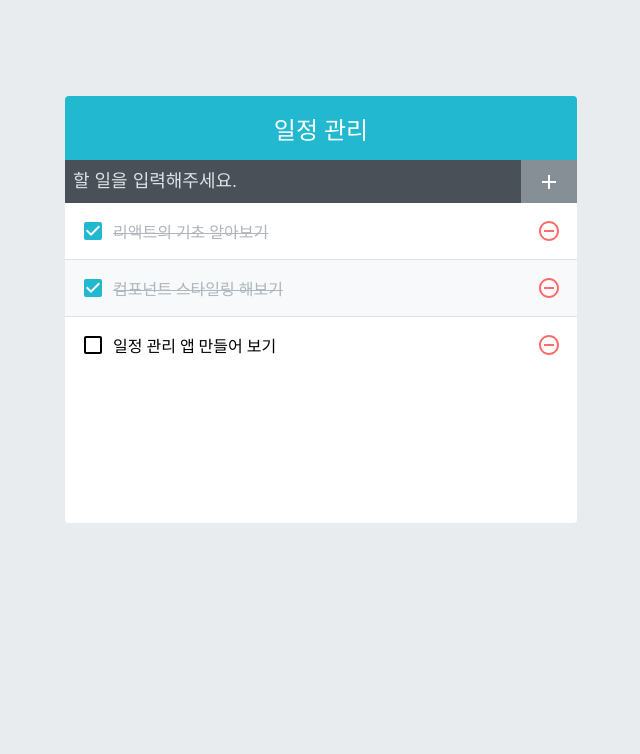
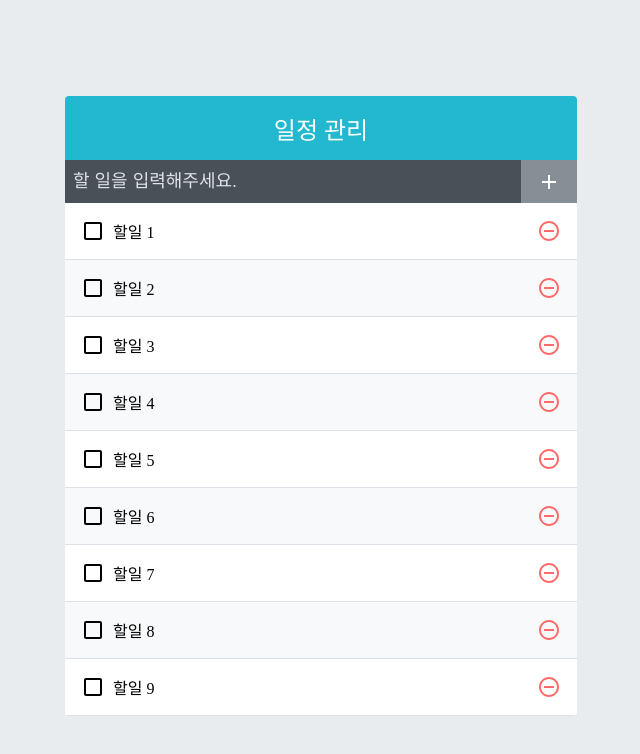
Before and after one commit to leeheeae/react-todo-app, a React (Create React App) app: page / in a window 1280 px wide. Shown: the top 754 px of the page, without its empty margins (319-959 px from the left). Built offline with nearby package versions, Linux system fonts and the light colour scheme.

Commit message:
성능최적화하기

```diff
--- a/src/App.js
+++ b/src/App.js
@@ -3,27 +3,24 @@
 import TodoInsert from "./components/TodoInsert";
 import TodoList from "./components/TodoList";
 
+function createBulkTodos() {
+    const array = [];
+    for (let i = 1; i <= 2500; i++) {
+        array.push({
+            id: i,
+            text: `할일 ${i}`,
+            checked: false,
+        });
+    }
+
+    return array;
+}
+
 const App = () => {
-    const [todos, setTodos] = useState([
-        {
-            id: 1,
-            text: "리액트의 기초 알아보기",
-            checked: true,
-        },
-        {
-            id: 2,
-            text: "컴포넌트 스타일링 해보기",
-            checked: true,
-        },
-        {
-            id: 3,
-            text: "일정 관리 앱 만들어 보기",
-            checked: false,
-        },
-    ]);
+    const [todos, setTodos] = useState(createBulkTodos);
 
     //고유값으로 사용 될 id
-    const nextId = useRef(4);
+    const nextId = useRef(2501);
 
     const onInsert = useCallback(
         (text) => {
--- a/src/components/TodoListItem.js
+++ b/src/components/TodoListItem.js
@@ -1,3 +1,4 @@
+import React from "react";
 import {
     MdCheckBoxOutlineBlank,
     MdCheckBox,
@@ -25,4 +26,4 @@
     );
 };
 
-export default TodoListItem;
+export default React.memo(TodoListItem);
```
Also changed, not shown: 1 other file (tests, documents, lock files or other folders).
